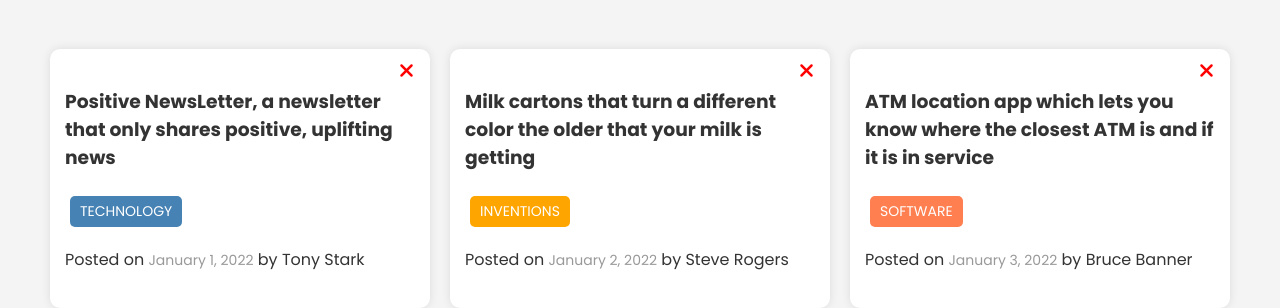
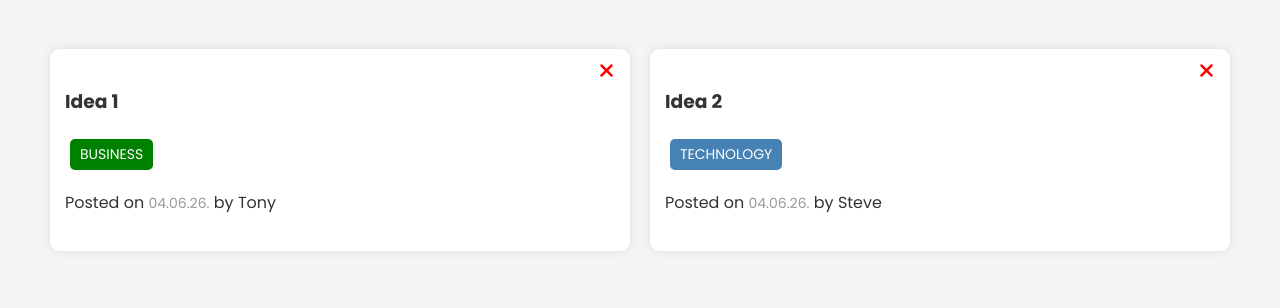
Before and after one commit to AbhishekS-78/randomideas, a website built with webpack: page client/src/index.html in a window 1280 px wide. Shown: the part 90-398 px from the top of the page. Built offline with nearby package versions, Linux system fonts and the light colour scheme.

Commit message:
IdeaList Component

```diff
--- /dev/null
+++ b/client/src/components/IdeaList.js
@@ -0,0 +1,64 @@
+class IdeaList {
+  constructor() {
+    this._ideaListEl = document.querySelector("#idea-list");
+    this._ideas = [
+      {
+        id: 1,
+        text: "Idea 1",
+        tag: "Business",
+        username: "Tony",
+        date: "04.06.26.",
+      },
+      {
+        id: 2,
+        text: "Idea 2",
+        tag: "Technology",
+        username: "Steve",
+        date: "04.06.26.",
+      },
+    ];
+    this._validTags = new Set();
+    this._validTags.add("technology");
+    this._validTags.add("software");
+    this._validTags.add("business");
+    this._validTags.add("education");
+    this._validTags.add("health");
+    this._validTags.add("inventions");
+  }
+
+  getTagClass(tag) {
+    tag = tag.toLowerCase();
+    let tagClass = "";
+
+    if (this._validTags.has(tag)) {
+      tagClass = `tag-${tag}`;
+    } else {
+      tagClass = "";
+    }
+
+    return tagClass;
+  }
+
+  render() {
+    this._ideaListEl.innerHTML = this._ideas
+      .map((idea) => {
+        const tagClass = this.getTagClass(idea.tag);
+        return `
+        <div class="card">
+          <button class="delete"><i class="fas fa-times"></i></button>
+          <h3>
+            ${idea.text}
+          </h3>
+          <p class="tag ${tagClass}">${idea.tag.toUpperCase()}</p>
+          <p>
+            Posted on <span class="date">${idea.date}</span> by
+            <span class="author">${idea.username}</span>
+          </p>
+        </div>
+        `;
+      })
+      .join("");
+  }
+}
+
+export default IdeaList;
--- a/client/src/index.html
+++ b/client/src/index.html
@@ -14,44 +14,7 @@
       </button>
     </header>
     <div class="container">
-      <div id="idea-list" class="ideas">
-        <div class="card">
-          <button class="delete"><i class="fas fa-times"></i></button>
-          <h3>
-            Positive NewsLetter, a newsletter that only shares positive,
-            uplifting news
-          </h3>
-          <p class="tag tag-technology">TECHNOLOGY</p>
-          <p>
-            Posted on <span class="date">January 1, 2022</span> by
-            <span class="author">Tony Stark</span>
-          </p>
-        </div>
-        <div class="card">
-          <button class="delete"><i class="fas fa-times"></i></button>
-          <h3>
-            Milk cartons that turn a different color the older that your milk is
-            getting
-          </h3>
-          <p class="tag tag-inventions">INVENTIONS</p>
-          <p>
-            Posted on <span class="date">January 2, 2022</span> by
-            <span class="author">Steve Rogers</span>
-          </p>
-        </div>
-        <div class="card">
-          <button class="delete"><i class="fas fa-times"></i></button>
-          <h3>
-            ATM location app which lets you know where the closest ATM is and if
-            it is in service
-          </h3>
-          <p class="tag tag-software">SOFTWARE</p>
-          <p>
-            Posted on <span class="date">January 3, 2022</span> by
-            <span class="author">Bruce Banner</span>
-          </p>
-        </div>
-      </div>
+      <div id="idea-list" class="ideas"></div>
     </div>
 
     <div id="modal" class="modal">
--- a/client/src/index.js
+++ b/client/src/index.js
@@ -1,8 +1,11 @@
 import "@fortawesome/fontawesome-free/css/all.css";
 import Modal from "./components/Modal";
 import IdeaForm from "./components/IdeaForm";
+import IdeaList from "./components/IdeaList";
 import "./css/style.css";
 
 const modal = new Modal();
 const ideaForm = new IdeaForm();
+const ideaList = new IdeaList();
 ideaForm.render();
+ideaList.render();
```
